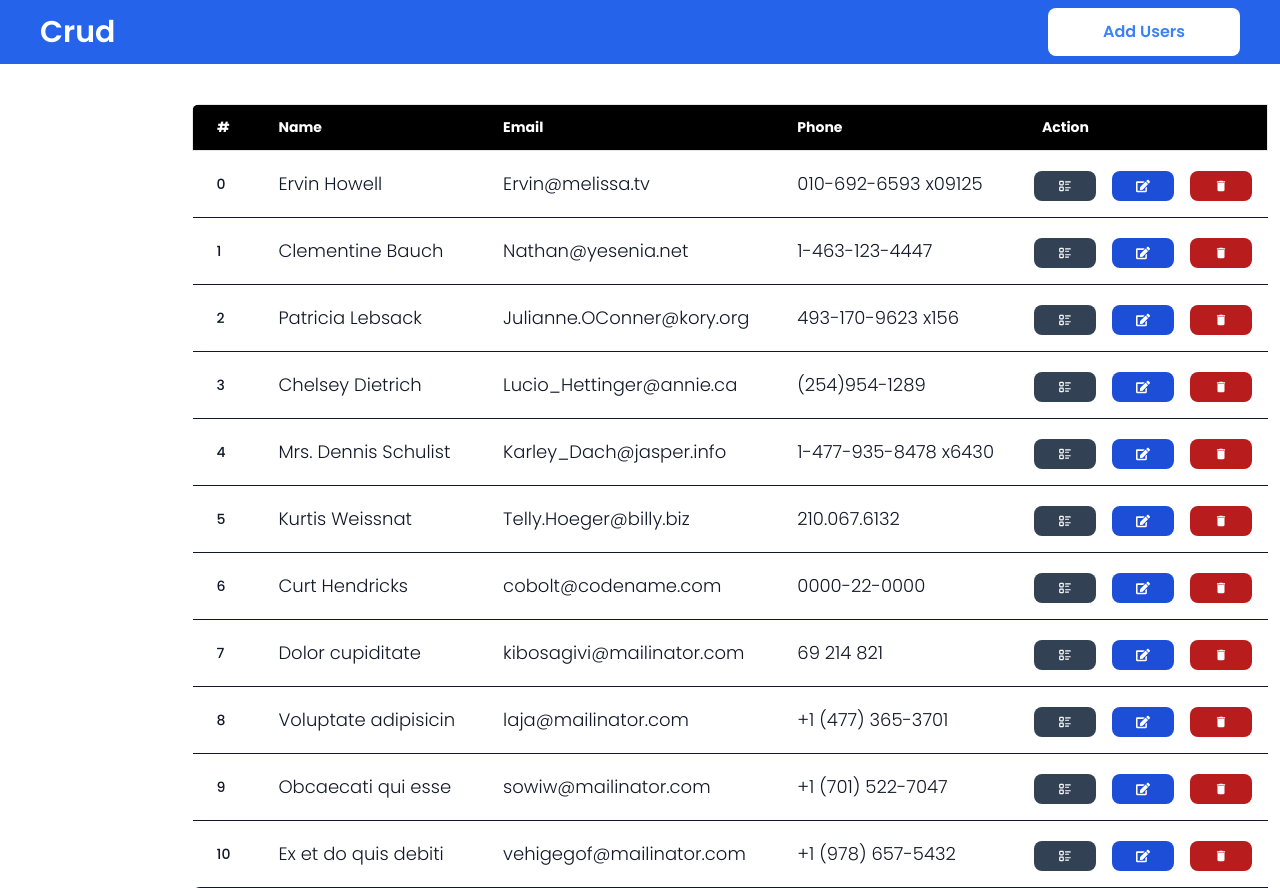
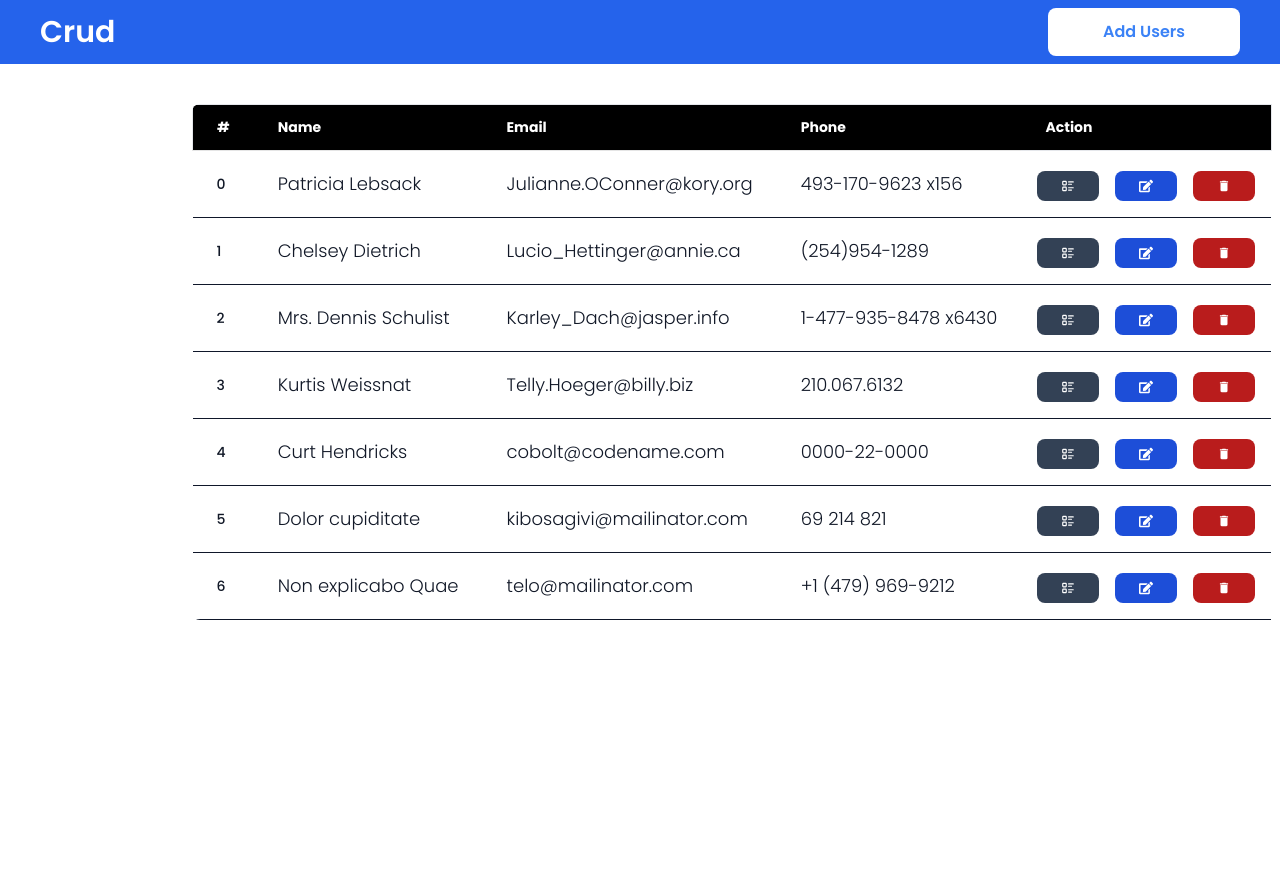
Before and after one commit to urbain32/crud-axios-app, a React (Create React App) app: page / in a window 1280 px wide. After the commit the page ends 800 px from the top, so only its background shows below. Built offline with nearby package versions, Linux system fonts and the light colour scheme; data requests are answered from the project's data file.

Commit message:
deleting data in database using json

```diff
--- a/db.json
+++ b/db.json
@@ -1,34 +1,5 @@
 {
   "users": [
-    {
-      "name": "Ervin Howell",
-      "email": "Ervin@melissa.tv",
-      "phone": "010-692-6593 x09125",
-      "id": 2
-    },
-    {
-      "id": 3,
-      "name": "Clementine Bauch",
-      "username": "Samantha",
-      "email": "Nathan@yesenia.net",
-      "address": {
-        "street": "Douglas Extension",
-        "suite": "Suite 847",
-        "city": "McKenziehaven",
-        "zipcode": "59590-4157",
-        "geo": {
-          "lat": "-68.6102",
-          "lng": "-47.0653"
-        }
-      },
-      "phone": "1-463-123-4447",
-      "website": "ramiro.info",
-      "company": {
-        "name": "Romaguera-Jacobson",
-        "catchPhrase": "Face to face bifurcated interface",
-        "bs": "e-enable strategic applications"
-      }
-    },
     {
       "id": 4,
       "name": "Patricia Lebsack",
@@ -135,25 +106,11 @@
       "id": 9
     },
     {
-      "name": "Voluptate adipisicin",
-      "username": "Commodi suscipit est",
-      "email": "laja@mailinator.com",
-      "phone": "+1 (477) 365-3701",
+      "name": "Non explicabo Quae ",
+      "username": "Laborum Excepteur t",
+      "email": "telo@mailinator.com",
+      "phone": "+1 (479) 969-9212",
       "id": 10
-    },
-    {
-      "name": "Obcaecati qui esse ",
-      "username": "Nobis delectus corp",
-      "email": "sowiw@mailinator.com",
-      "phone": "+1 (701) 522-7047",
-      "id": 11
-    },
-    {
-      "name": "Ex et do quis debiti",
-      "username": "Nemo laudantium deb",
-      "email": "vehigegof@mailinator.com",
-      "phone": "+1 (978) 657-5432",
-      "id": 12
     }
   ]
 }
--- a/src/pages/Home.js
+++ b/src/pages/Home.js
@@ -7,11 +7,18 @@ import { FaEdit } from 'react-icons/fa';
 import { MdDelete } from 'react-icons/md';
 const Home = () => {
   const [users, setUsers] = useState([]);
-  useEffect(() => {
+  const loadUser = () => {
     axios.get('http://localhost:3003/users').then((res) => {
       setUsers(res.data);
+
     });
+  };
+  useEffect(() => {
+    loadUser();
   }, []);
+  const handleDelete = (id) => {
+    axios.delete(`http://localhost:3003/users/${id}`).then(()=>loadUser());
+  };
   return (
     <div class=' md:ml-48  mt-10 overflow-x-auto relative sm:rounded-lg'>
       <table class=' text-sm text-left text-white  '>
@@ -70,7 +77,7 @@ const Home = () => {
                 <button className='text-white bg-blue-700 hover:border hover:border-blue-700  hover:bg-transparent hover:text-blue-700 font-light px-6 py-2 rounded-lg'>
                   <FaEdit />
                 </button>
-                <button className='text-white bg-red-700 hover:border hover:border-red-900  hover:bg-transparent hover:text-red-700  font-light px-6 py-2 rounded-lg'>
+                <button onClick={()=>handleDelete(user.id)} className='text-white bg-red-700 hover:border hover:border-red-900  hover:bg-transparent hover:text-red-700  font-light px-6 py-2 rounded-lg'>
                   <MdDelete />
                 </button>
               </td>
--- /dev/null
+++ b/src/pages/user/Edit.js
@@ -0,0 +1,6 @@
+const Edit = () => {
+  return (
+   <div>edit</div>
+  );
+}
+export default Edit
```
